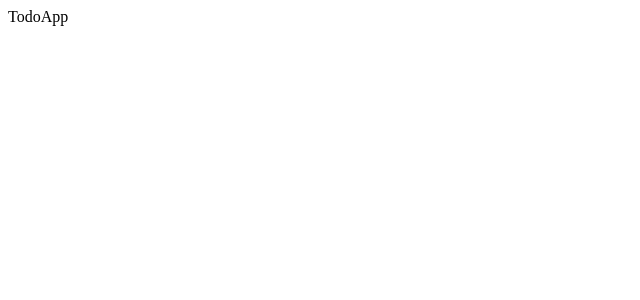
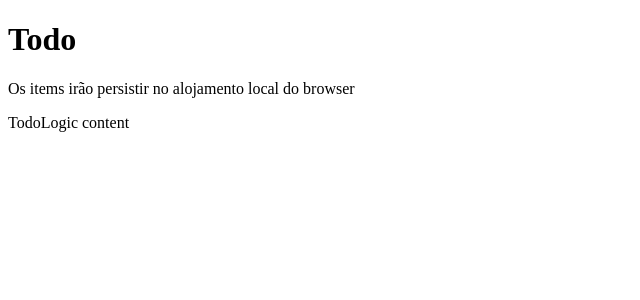
Before and after one commit to DarioCostaAlves/todo-darial, a React (Vite) app: page / in a window 1280 px wide. Shown: the top 300 px of the page, without its empty margins (0-640 px from the left). Built offline with nearby package versions, Linux system fonts and the light colour scheme.

Commit message:
creating other component files. Adding React Strict Mode for the whole app

```diff
--- /dev/null
+++ b/src/components/Header.jsx
@@ -0,0 +1,12 @@
+import React from "react";
+
+const Header = () => {
+  return (
+    <header>
+      <h1>Todo</h1>
+      <p>Os items irão persistir no alojamento local do browser</p>
+    </header>
+  );
+};
+
+export default Header;
--- a/src/components/TodoApp.jsx
+++ b/src/components/TodoApp.jsx
@@ -1,5 +1,13 @@
+import Header from "@/components/Header";
+import TodosLogic from "@/components/TodosLogic";
+
 const TodoApp = () => {
-  return <div>TodoApp</div>;
+  return (
+    <>
+      <Header />
+      <TodosLogic />
+    </>
+  );
 };
 
 export default TodoApp;
--- /dev/null
+++ b/src/components/TodosLogic.jsx
@@ -0,0 +1,7 @@
+import React from "react";
+
+const TodosLogic = () => {
+  return <div>TodoLogic content</div>;
+};
+
+export default TodosLogic;
--- a/src/main.jsx
+++ b/src/main.jsx
@@ -4,4 +4,8 @@ import TodoApp from "@/components/TodoApp";
 
 const domContainer = document.getElementById("root");
 const root = ReactDOM.createRoot(domContainer);
-root.render(<TodoApp />);
+root.render(
+  <React.StrictMode>
+    <TodoApp />
+  </React.StrictMode>
+);
--- a/vite.config.js
+++ b/vite.config.js
@@ -4,10 +4,10 @@ import path from 'path';
 
 // https://vitejs.dev/config/
 export default defineConfig({
+  plugins: [react()],
   resolve: {
     alias : {
       '@': path.resolve(__dirname, './src'),
     }
   }
-  plugins: [react()],
 })
```
Also changed, not shown: src/components/InputTodo.jsx (added, +7 -0 lines), src/components/TodoItem.jsx (added, +7 -0 lines), src/components/TodosList.jsx (added, +7 -0 lines).
